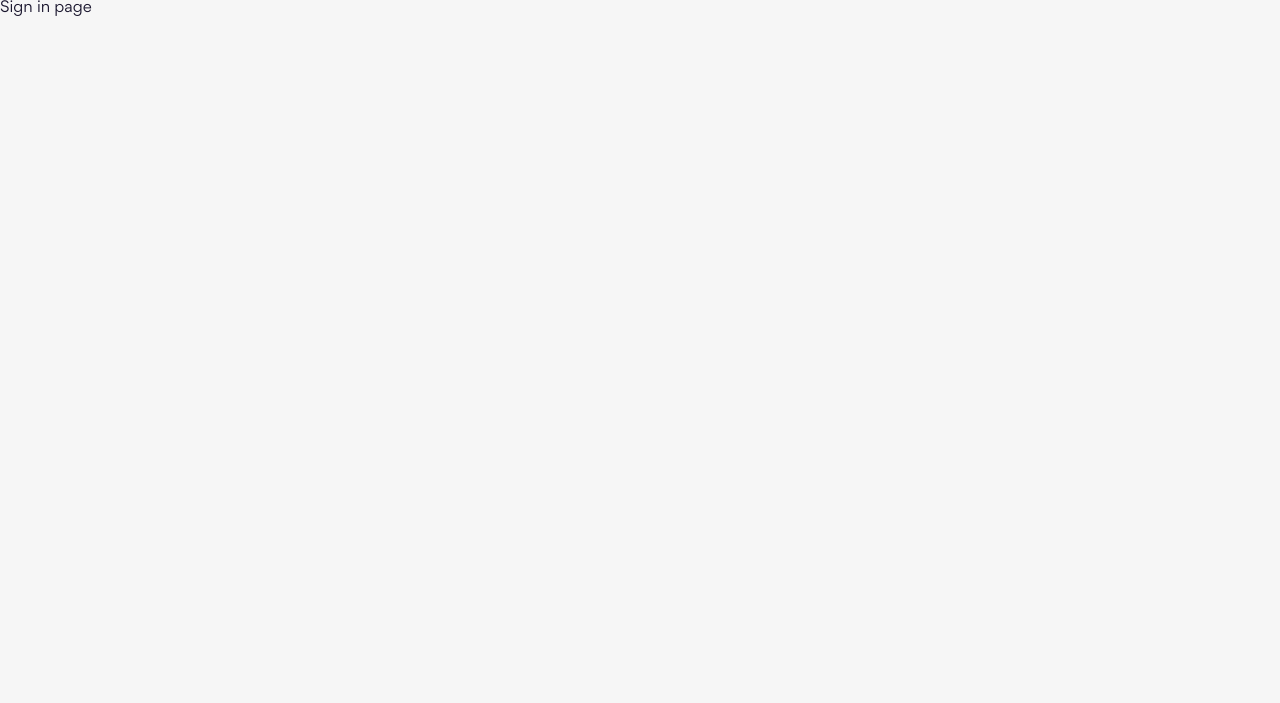
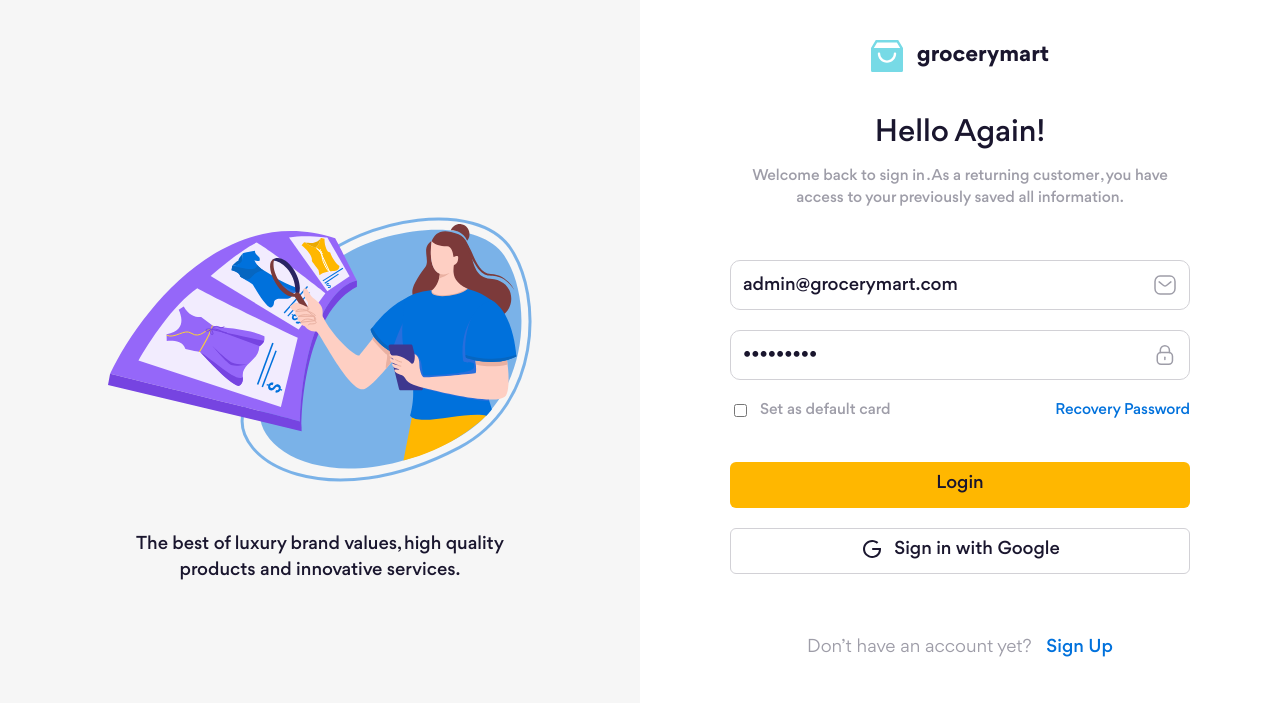
Before and after one commit to zika167/F8-project-08, a website: page sign-in.html in a window 1280 px wide. Drawn offline with Linux system fonts and the light colour scheme.

Commit message:
add sign in page and themes - light and dark mode

```diff
--- a/scss/components/_forms.scss
+++ b/scss/components/_forms.scss
@@ -1,3 +1,5 @@
+@use "../abstracts";
+
 $error-color: #ed4337;
 
 .form {
@@ -39,6 +41,10 @@ $error-color: #ed4337;
     padding: 0 12px;
     border-radius: 10px;
     border: 1.5px solid #d2d1d6;
+
+    &:focus-within {
+      border-color: #77dae6;
+    }
   }
 
   &__input {
@@ -54,7 +60,7 @@ $error-color: #ed4337;
     }
 
     &::placeholder {
-      color: #d2d1d6;
+      color: var(--form-placeholder-color);
     }
   }
 
@@ -90,6 +96,10 @@ $error-color: #ed4337;
       font-size: 1.5rem;
       font-weight: 500;
       line-height: 146.667%;
+
+      @include abstracts.screen(md) {
+        font-size: 1.4rem;
+      }
     }
   }
 }
--- a/scss/pages/_auth.scss
+++ b/scss/pages/_auth.scss
@@ -3,11 +3,9 @@
 .auth {
   display: flex;
   min-height: 100vh;
-  min-width: 100vw;
 
   @supports (-webkit-touch-callout: none) {
     min-height: -webkit-fill-available;
-    min-width: -webkit-fill-available;
   }
 
   &__intro,
@@ -20,6 +18,7 @@
     display: flex;
     flex-direction: column;
     align-items: center;
+    background: var(--auth-intro-bg);
 
     @include abstracts.screen(md) {
       padding: 80px 20px 50px;
@@ -50,6 +49,7 @@
       font-size: 1.8rem;
       font-weight: 500;
       line-height: 144.444%;
+      color: var(--auth-intro-text-color);
 
       @include abstracts.screen(md) {
         width: 100%;
@@ -69,6 +69,10 @@
       width: min(460px, 100%);
       margin: 0 auto;
       padding: 40px 0;
+
+      @include abstracts.screen(md) {
+        padding: 32px 0;
+      }
     }
 
     @include abstracts.screen(md) {
@@ -89,6 +93,11 @@
     font-size: 3rem;
     font-weight: 500;
     line-height: 146.667%;
+    color: var(--auth-heading-color);
+
+    @include abstracts.screen(md) {
+      font-size: 2.4rem;
+    }
   }
 
   &__desc {
@@ -101,6 +110,7 @@
 
     @include abstracts.screen(md) {
       width: 100%;
+      font-size: 1.4rem;
     }
   }
 
@@ -140,5 +150,10 @@
     font-size: 1.8rem;
     font-weight: 400;
     line-height: 144.444%;
+
+    @include abstracts.screen(md) {
+      margin-top: 40px;
+      font-size: 1.6rem;
+    }
   }
 }
--- a/scss/theme/_dark.scss
+++ b/scss/theme/_dark.scss
@@ -50,4 +50,13 @@ html.dark {
   // footer
   --footer-bg: #171c28;
   --footer-linear-gradient: #171c28;
+
+  // Auth
+  --auth-content-bg: #292e39;
+  --auth-intro-bg: #171c28;
+  --auth-intro-text-color: #b9babe;
+  --auth-heading-color: #b9babe;
+
+  // Forms
+  --form-placeholder-color: #b9babe;
 }
--- a/scss/theme/_light.scss
+++ b/scss/theme/_light.scss
@@ -53,4 +53,11 @@ html {
 
   //auth
   --auth-content-bg: #fff;
+
+  @include abstracts.screen(md) {
+    --auth-intro-bg: #fff;
+  }
+
+  // Forms
+  --form-placeholder-color: #d2d1d6;
 }
--- a/sign-in.html
+++ b/sign-in.html
@@ -1,9 +1,9 @@
 <!DOCTYPE html>
-<html lang="en">
+<html lang="en" class="">
   <head>
     <meta charset="UTF-8" />
     <meta name="viewport" content="width=device-width, initial-scale=1.0" />
-    <title>F8 project - Sign in | Grocery Mart</title>
+    <title>F8 project - Sign up | Grocery Mart</title>
 
     <!-- favicon -->
     <link
@@ -45,8 +45,139 @@
     <!-- scripts -->
     <script src="./assets/js/scripts.js"></script>
   </head>
+
   <body>
     <!-- main -->
-    <main>Sign in page</main>
+    <main class="auth">
+      <!-- auth intro -->
+      <div class="auth__intro d-md-none">
+        <!-- logo -->
+        <a href="./" class="logo d-none d-md-flex">
+          <img
+            src="./assets/icon/logo.svg"
+            alt="grocerymart"
+            class="logo__img"
+          />
+          <h1 class="logo__title">grocerymart</h1>
+        </a>
+
+        <div class="auth__intro-main">
+          <img
+            src="./assets/img/auth/intro.svg"
+            alt=""
+            class="auth__intro-img"
+          />
+          <p class="auth__intro-text">
+            The best of luxury brand values, high quality products and
+            innovative services.
+          </p>
+        </div>
+
+        <button class="auth__intro-next d-none d-md-block">
+          <img src="./assets/icon/next.svg" alt="" />
+        </button>
+      </div>
+
+      <!-- auth content -->
+      <div class="auth__content">
+        <div class="auth__content-inner">
+          <!-- logo -->
+          <a href="./" class="logo">
+            <img
+              src="./assets/icon/logo.svg"
+              alt="grocerymart"
+              class="logo__img"
+            />
+            <h1 class="logo__title">grocerymart</h1>
+          </a>
+          <h1 class="auth__heading">Hello Again!</h1>
+          <p class="auth__desc">
+            Welcome back to sign in . As a returning customer , you have access
+            to your previously saved all information.
+          </p>
+          <form action="./index-logined.html" class="form auth__form">
+            <div class="form__group">
+              <div class="form__text-input">
+                <input
+                  type="email"
+                  name=""
+                  id=""
+                  class="form__input"
+                  placeholder="Email"
+                  value="admin@grocerymart.com"
+                  required
+                />
+                <img
+                  src="./assets/icon/email.svg"
+                  alt=""
+                  class="form__input-icon"
+                />
+                <img
+                  src="./assets/icon/error.svg"
+                  alt=""
+                  class="form__input-icon-error"
+                />
+              </div>
+              <p class="form__error">Email chưa đúng định dạng</p>
+            </div>
+            <div class="form__group">
+              <div class="form__text-input">
+                <input
+                  type="password"
+                  name=""
+                  id=""
+                  class="form__input"
+                  placeholder="Password"
+                  value="123123123"
+                  required
+                  minlength="6"
+                />
+                <img
+                  src="./assets/icon/lock.svg"
+                  alt=""
+                  class="form__input-icon"
+                />
+                <img
+                  src="./assets/icon/error.svg"
+                  alt=""
+                  class="form__input-icon-error"
+                />
+              </div>
+              <p class="form__error">Mật khẩu ít nhất 6 ký tự</p>
+            </div>
+            <div class="form__group form__group--inline">
+              <label class="form__checkbox">
+                <input type="checkbox" name="" class="form__checkbox-input" />
+                <span class="form__checkbox-label">Set as default card</span>
+              </label>
+              <a href="#!" class="auth__link form__pull-right"
+                >Recovery Password</a
+              >
+            </div>
+            <div class="form__group auth__btn-group">
+              <button class="btn btn--primary auth__btn form__submit-btn">
+                Login
+              </button>
+              <button class="btn btn--outline auth__btn btn--no-margin">
+                <img
+                  src="./assets/icon/google.svg"
+                  alt=""
+                  class="btn-icon icon"
+                />
+                Sign in with Google
+              </button>
+            </div>
+          </form>
+
+          <p class="auth__text">
+            Don’t have an account yet?
+            <a href="./sign-up.html" class="auth__link">Sign Up</a>
+          </p>
+        </div>
+      </div>
+    </main>
+    <script>
+      window.dispatchEvent(new Event("template-loaded"));
+    </script>
   </body>
 </html>
```
Also changed, not shown: index-logined.html (+1 -1 lines), sign-up.html (+3 -3 lines), templates/header.html (+2 -2 lines), assets/css/main.css, 1 other file.
